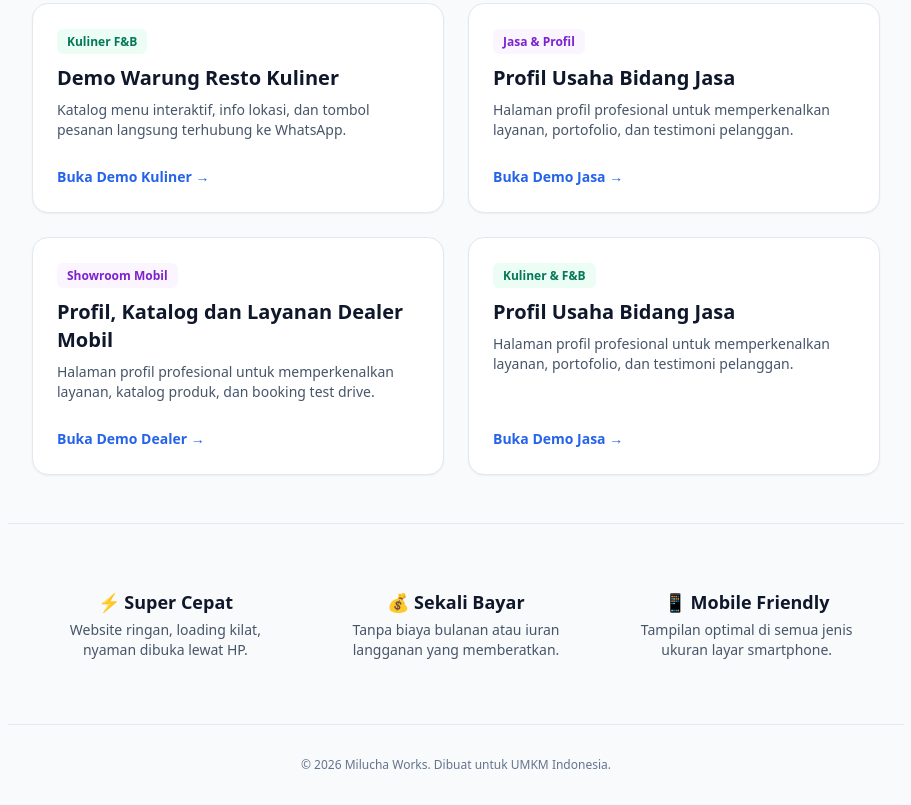
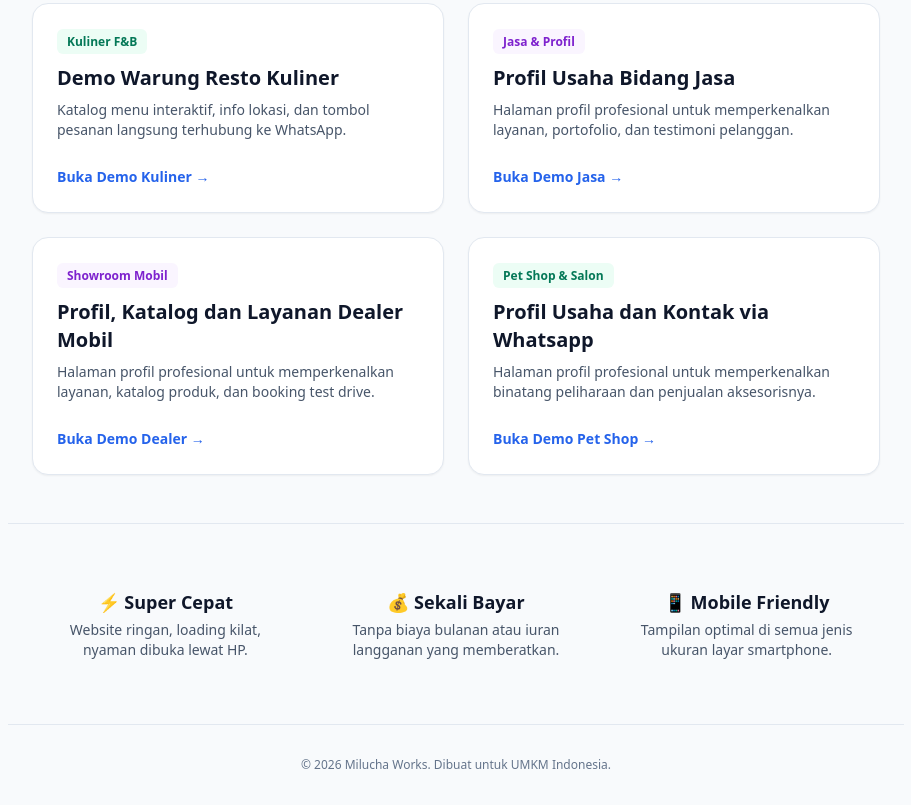
Before and after one commit to dru90n/milucha.works, a plain HTML site: page index.html in a window 1280 px wide. Shown: the part 643-1448 px from the top of the page, without its empty margins (184-1095 px from the left). Drawn offline with nearby package versions, Linux system fonts and the light colour scheme.

Commit message:
Update service profile to Pet Shop and Salon

```diff
--- a/index.html
+++ b/index.html
@@ -125,13 +125,13 @@
             <!-- Card Demo 4: Placeholder / Tambahan Lain -->
             <div class="bg-white dark:bg-slate-900 border border-slate-200 dark:border-slate-800 rounded-2xl p-6 shadow-sm hover:shadow-md transition flex flex-col justify-between">
                 <div>
-                    <span class="text-xs font-semibold text-emerald-700 dark:text-emerald-300 bg-emerald-50 dark:bg-emerald-950/70 px-2.5 py-1 rounded-md">Kuliner & F&B</span>
-                    <h3 class="text-xl font-bold text-slate-900 dark:text-white mt-3">Profil Usaha Bidang Jasa</h3>
-                    <p class="text-slate-600 dark:text-slate-400 text-sm mt-2">Halaman profil profesional untuk memperkenalkan layanan, portofolio, dan testimoni pelanggan.</p>
+                    <span class="text-xs font-semibold text-emerald-700 dark:text-emerald-300 bg-emerald-50 dark:bg-emerald-950/70 px-2.5 py-1 rounded-md">Pet Shop & Salon</span>
+                    <h3 class="text-xl font-bold text-slate-900 dark:text-white mt-3">Profil Usaha dan Kontak via Whatsapp</h3>
+                    <p class="text-slate-600 dark:text-slate-400 text-sm mt-2">Halaman profil profesional untuk memperkenalkan binatang peliharaan dan penjualan aksesorisnya.</p>
                 </div>
                 <div class="mt-6">
                     <a href="/demojasa" class="inline-flex items-center text-sm font-semibold text-blue-600 dark:text-blue-400 hover:text-blue-800 dark:hover:text-blue-300">
-                        Buka Demo Jasa &rarr;
+                        Buka Demo Pet Shop &rarr;
                     </a>
                 </div>
             </div>
```
